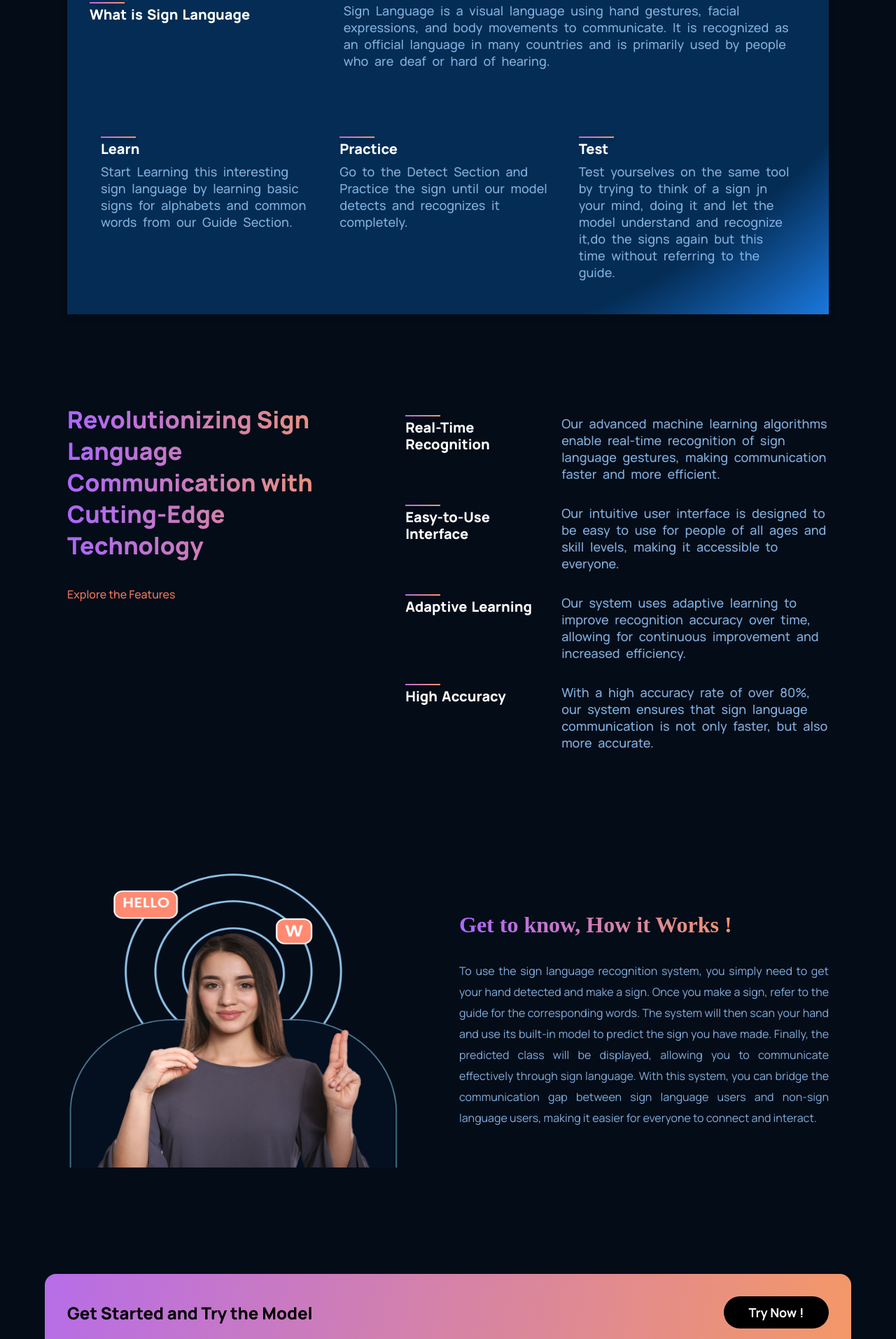
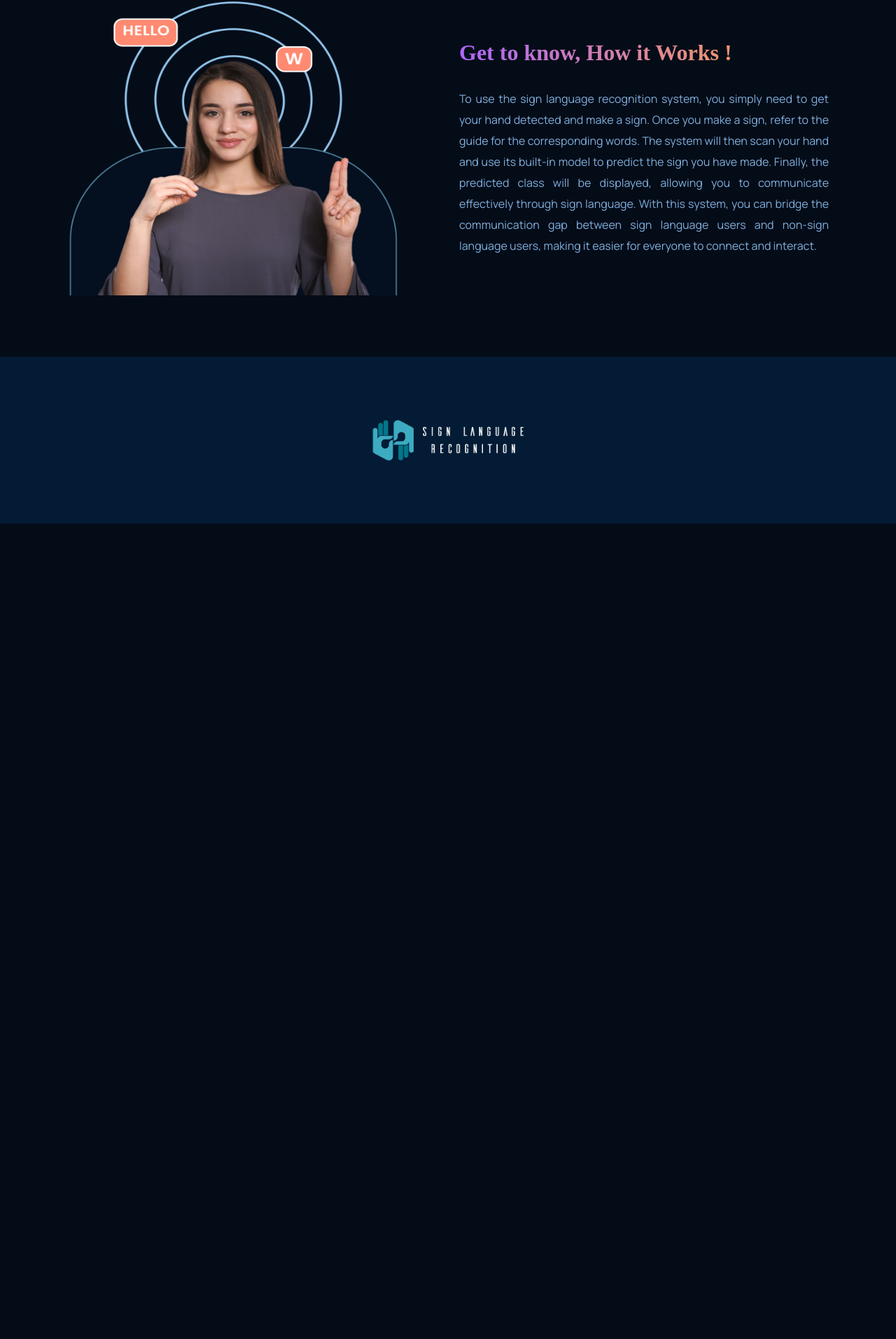
Before and after one commit to Iamgovinda/sign-language-prediction-with-react, a React (Create React App) app: page / in a window 1280 px wide. Shown: the part 832-2745 px from the top of the page at 70% size. After the commit the page ends 1580 px from the top, so only its background shows below. Built offline with nearby package versions, Linux system fonts and the light colour scheme; no server answers.

Commit message:
remove: removes unecessary things

```diff
--- a/src/components/footer/Footer.css
+++ b/src/components/footer/Footer.css
@@ -7,8 +7,9 @@
 }
 
 .signlang__footer-logo{
+    display: flex;
    flex: 1;
-   justify-content: flex-start;
+   justify-content: center;
    align-items: center;
 }
 
--- a/src/components/home/Home.jsx
+++ b/src/components/home/Home.jsx
@@ -5,11 +5,11 @@ const Home = () => {
     return (
         <>
             <Header/>
-            <WhatComp/>
-            <Features/>
+            {/* <WhatComp/> */}
+            {/* <Features/> */}
             <Working/>
-            <CTA/>
-            <Testimonials/>
+            {/* <CTA/> */}
+            {/* <Testimonials/> */}
         </>
     )
 }
```
Also changed, not shown: src/components/footer/Footer.jsx (+0 -10 lines), 1 other file (tests, documents, lock files or other folders).
